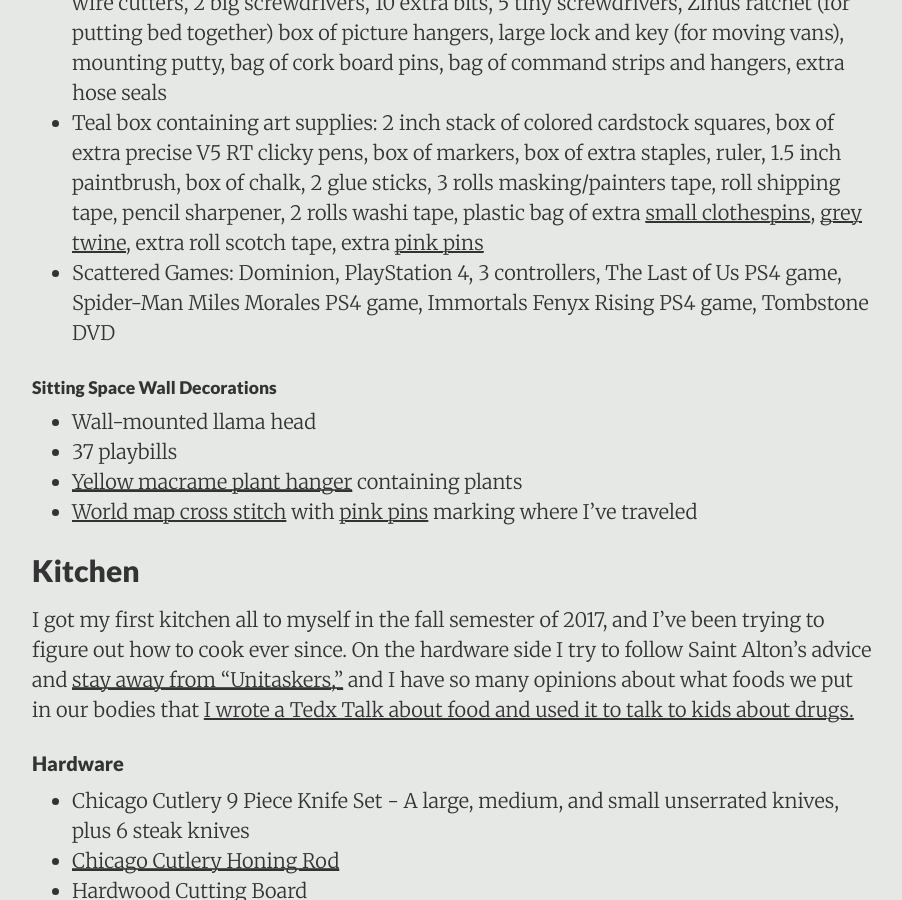
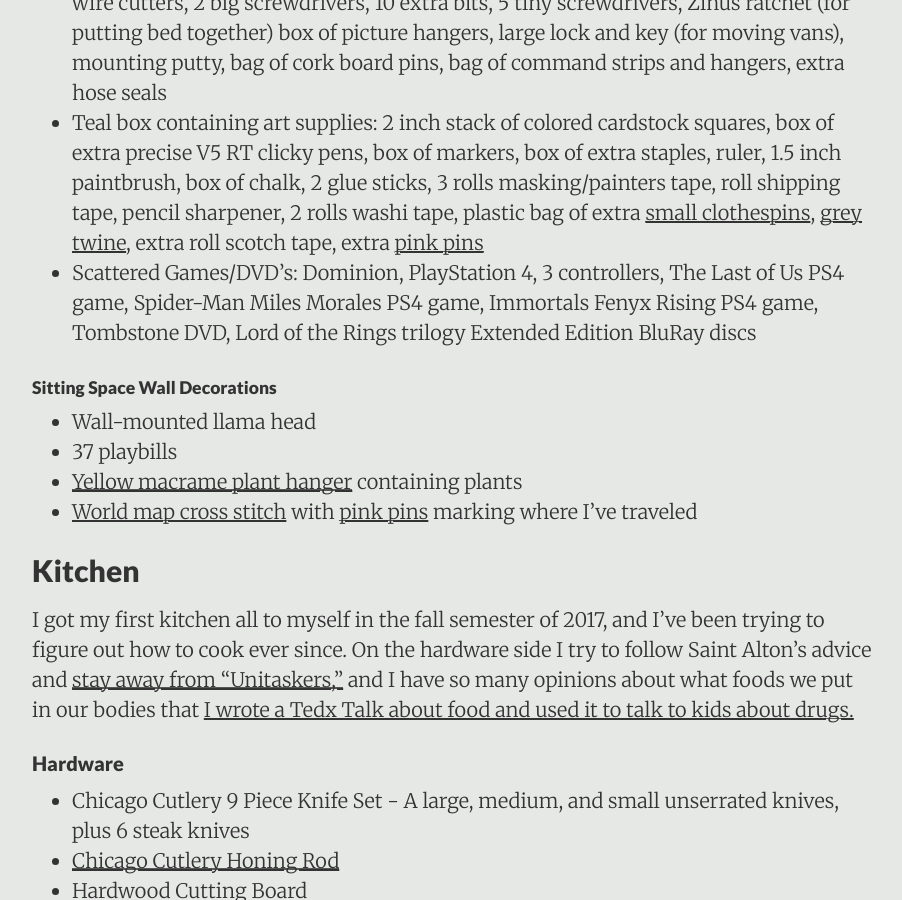
Before and after one commit to DestinyRoseMurphy/DestinyRoseMurphy.github.io, a Jekyll site: the page built from _posts/2017-10-19-Things-I-Kept.md, in a window 1280 px wide and 900 px high, scrolled down 9905 px. Shown: the whole window, without its empty margins (188-1090 px from the left). Built offline with Jekyll 4.4.1, drawn with Linux system fonts in a browser that asks for light colours.

Commit message:
Added some items I accumulated

```diff
--- a/_posts/2017-10-19-Things-I-Kept.md
+++ b/_posts/2017-10-19-Things-I-Kept.md
@@ -293,7 +293,7 @@ I got rid of the largest number of items when I cleaned out my clothes. Years of
 * Plastic bag of extra wall cord hangers and screws
 * Tool bag with: level, hammer, box cutter, tape measure, wrench, needle nose pliers, wire cutters, 2 big screwdrivers, 10 extra bits, 5 tiny screwdrivers, Zinus ratchet (for putting bed together) box of picture hangers, large lock and key (for moving vans), mounting putty, bag of cork board pins, bag of command strips and hangers, extra hose seals
 * Teal box containing art supplies: 2 inch stack of colored cardstock squares, box of extra precise V5 RT clicky pens, box of markers, box of extra staples, ruler, 1.5 inch paintbrush, box of chalk, 2 glue sticks, 3 rolls masking/painters tape, roll shipping tape, pencil sharpener, 2 rolls washi tape, plastic bag of extra [small clothespins](https://www.amazon.com/gp/product/B00JLDBGFA/ref=ppx_yo_dt_b_search_asin_title?ie=UTF8&psc=1), [grey twine](https://www.amazon.com/gp/product/B07J68D2GM/ref=ppx_yo_dt_b_search_asin_title?ie=UTF8&psc=1), extra roll scotch tape, extra [pink pins](https://www.amazon.com/gp/product/B07PM5LHQL/ref=ppx_yo_dt_b_search_asin_title?ie=UTF8&psc=1)
-* Scattered Games: Dominion, PlayStation 4, 3 controllers, The Last of Us PS4 game, Spider-Man Miles Morales PS4 game, Immortals Fenyx Rising PS4 game, Tombstone DVD
+* Scattered Games/DVD's: Dominion, PlayStation 4, 3 controllers, The Last of Us PS4 game, Spider-Man Miles Morales PS4 game, Immortals Fenyx Rising PS4 game, Tombstone DVD, Lord of the Rings trilogy Extended Edition BluRay discs
 
 ##### Sitting Space Wall Decorations
 
```
Also changed, not shown: other parts of _posts/2017-10-19-Things-I-Kept.md (+1 -1 lines).
